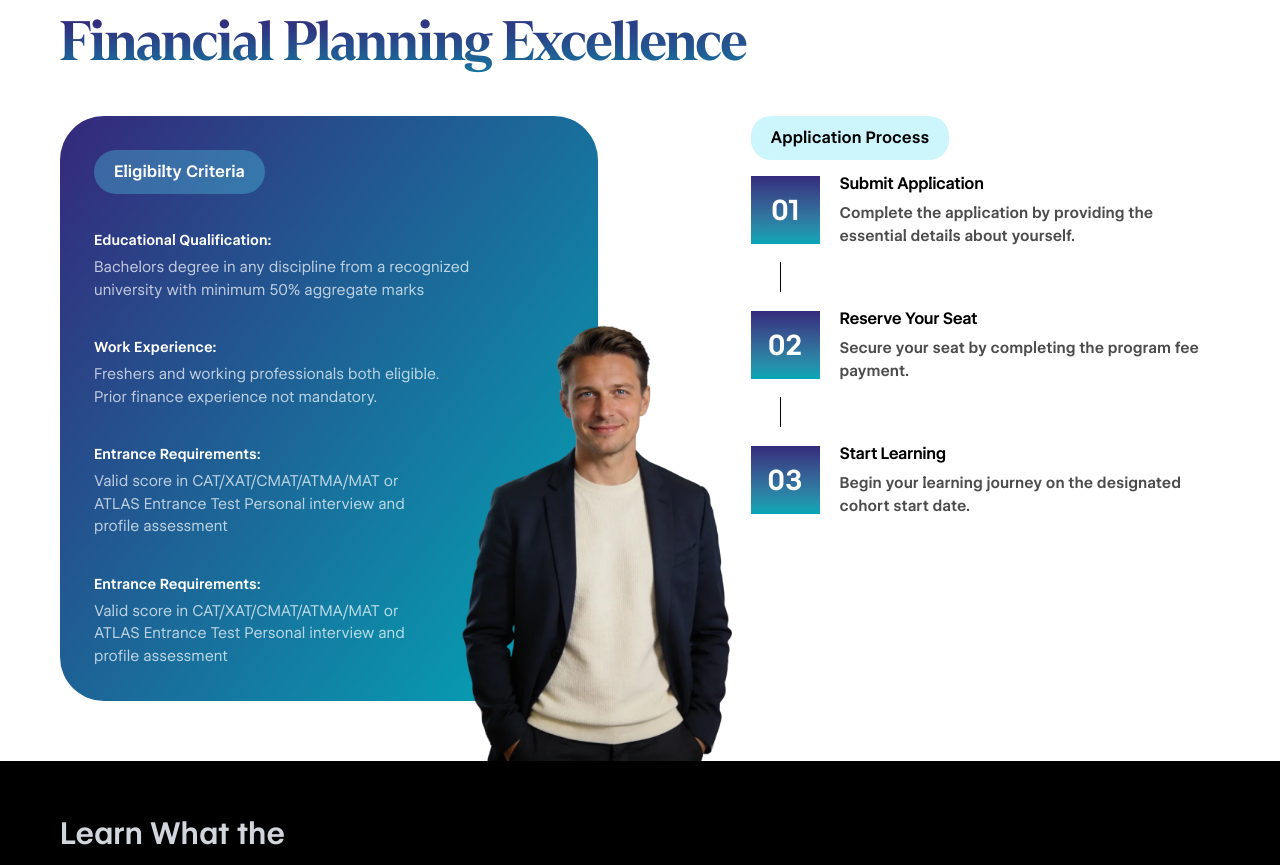
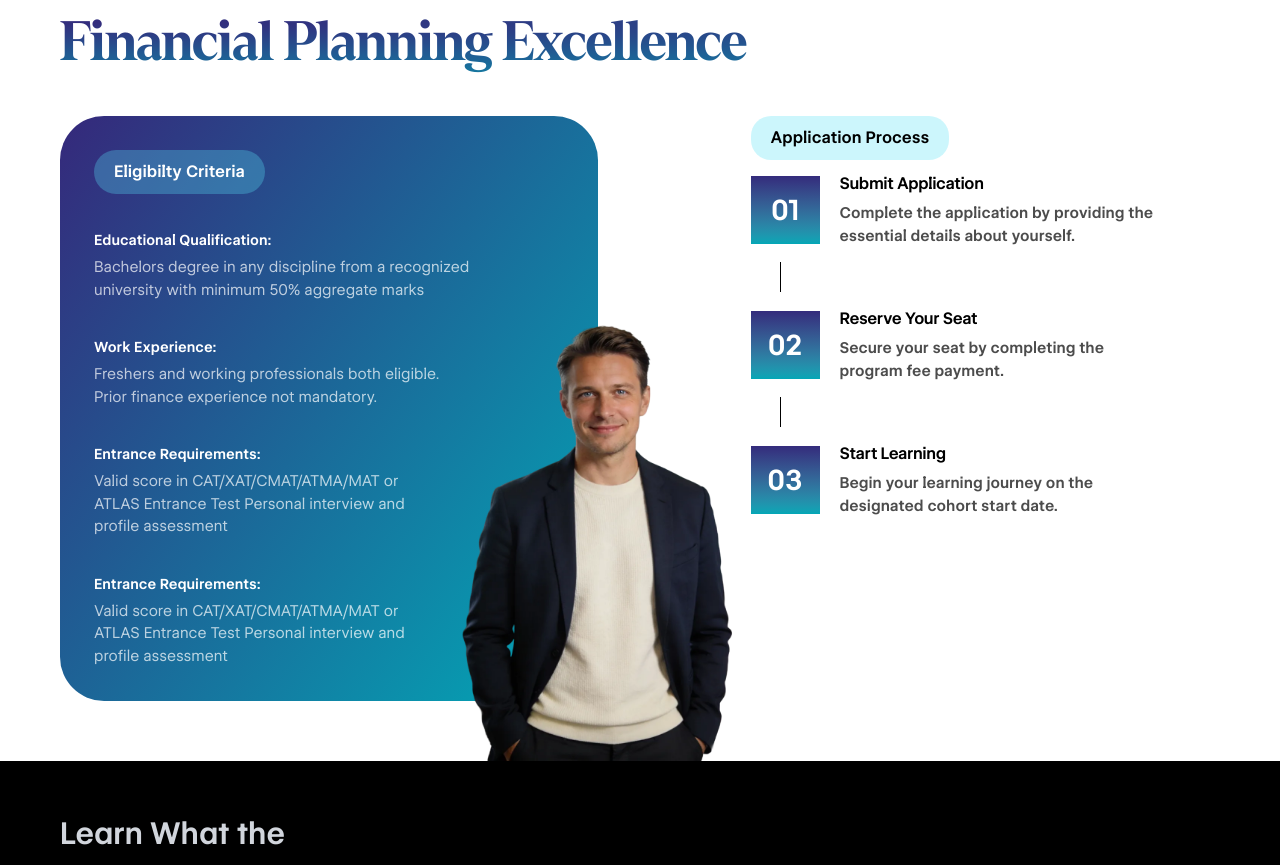
Before and after one commit to atlasskilltech/atlasonline, a Next.js app: page / in a window 1280 px wide. Shown: the part 4970-5835 px from the top of the page. Built offline with nearby package versions, Linux system fonts and the light colour scheme.

Commit message:
sunday push

```diff
--- a/components/section/6-section/PathToGlobalSteps.js
+++ b/components/section/6-section/PathToGlobalSteps.js
@@ -3,38 +3,50 @@ const PathToGlobalSteps = () => {
     {
       number: "01",
       title: "Submit Application",
-      description:
-        "Complete the application by providing the essential details about yourself.",
+      description:(
+        <>
+
+        Complete the application by providing <br className="hidden base:block" /> the
+        <br className="hidden small:block base:hidden" />
+        essential details about yourself.
+        </>
+      ),
     },
     {
       number: "02",
       title: "Reserve Your Seat",
-      description: "Secure your seat by completing the program fee payment.",
+      description: (
+        <>
+        Secure your seat by completing the
+        <br className="hidden small:block" />
+         program fee payment.
+
+        </>
+      ),
     },
     {
       number: "03",
       title: "Start Learning",
-      description:
-        "Begin your learning journey on the designated cohort start date.",
+      description:(
+        <>
+        Begin your learning journey on the
+        <br className="hidden small:block" />
+        designated cohort start date.
+        </>
+      ),
     },
   ];
   return (
     <div className=" small:order-2 small:flex-1">
+      {steps.map((step, index) => (
+        <div  key={index}>
 
 
-
-
-      {steps.map((step, index) => (
-
-
-        <div key={index}>
-{index === 0 && (
-
-<div className="hidden small:inline-block small:text-[#000] small:rounded-[20px] small:bg-[rgba(86,226,245,0.30)] small:px-[20px] small:py-[10px] small:mb-[29px] small:font-semibold small:text-[18px] medium:text-[16px] medium:mb-[12px] base:mb-[37px] base:text-[20px] large:mb-[31px]">Application Process</div>
-
-
-)}
-
+          {index === 0 && (
+            <div className="hidden small:inline-block small:text-[#000] small:rounded-[20px] small:bg-[rgba(86,226,245,0.30)] small:px-[20px] small:py-[10px] small:mb-[29px] small:font-semibold small:text-[18px] medium:text-[16px] medium:mb-[12px] base:mb-[37px] base:text-[20px] large:mb-[31px]">
+              Application Process
+            </div>
+          )}
 
           <div className="inline-flex justify-center items-center gap-4 small:gap-[20px] base:gap-[27px]">
             <div
@@ -66,7 +78,7 @@ const PathToGlobalSteps = () => {
           </div>
           {/* Line Same Position Par */}
           {index !== steps.length - 1 && (
-            <div className="inline-flex justify-center items-center gap-4">
+            <div className="block justify-center items-center gap-4">
               <div
                 className="flex w-[60px] h-[60px] p-[10px]
           flex-col justify-center items-center
```
